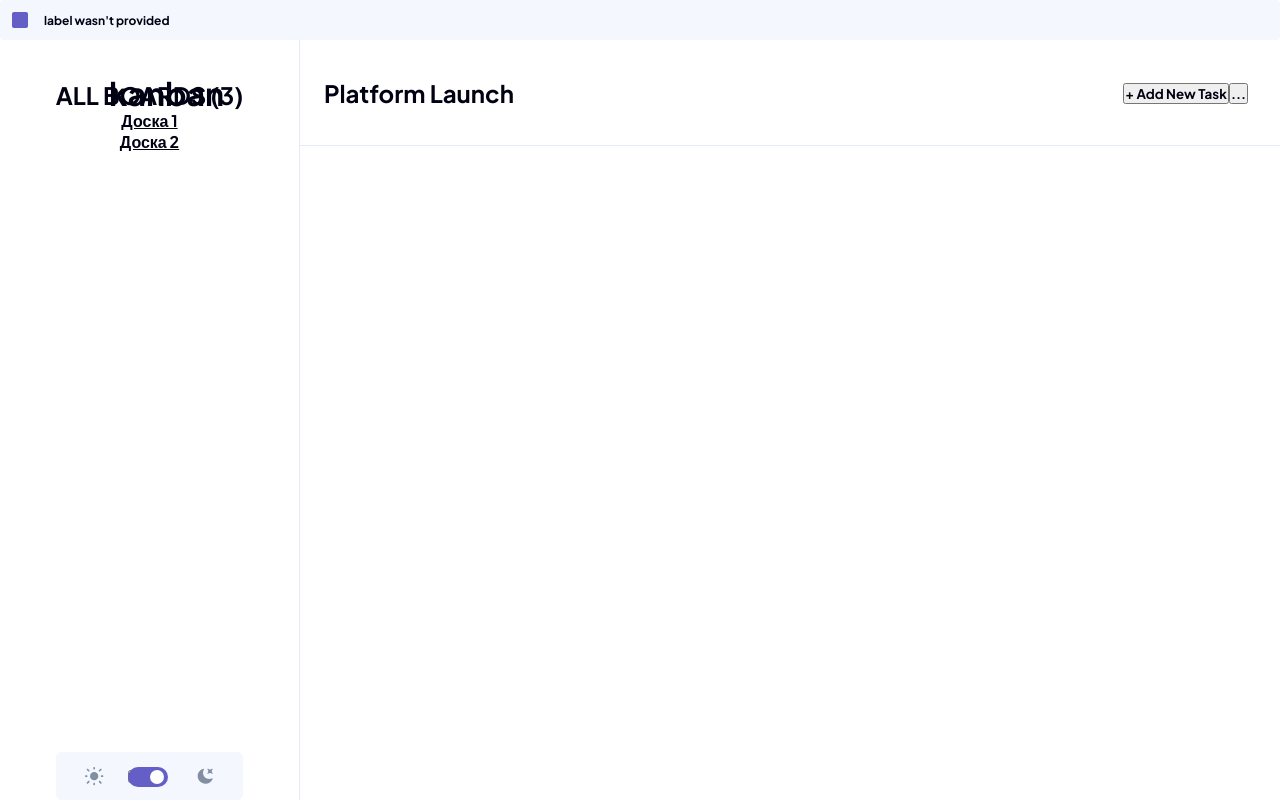
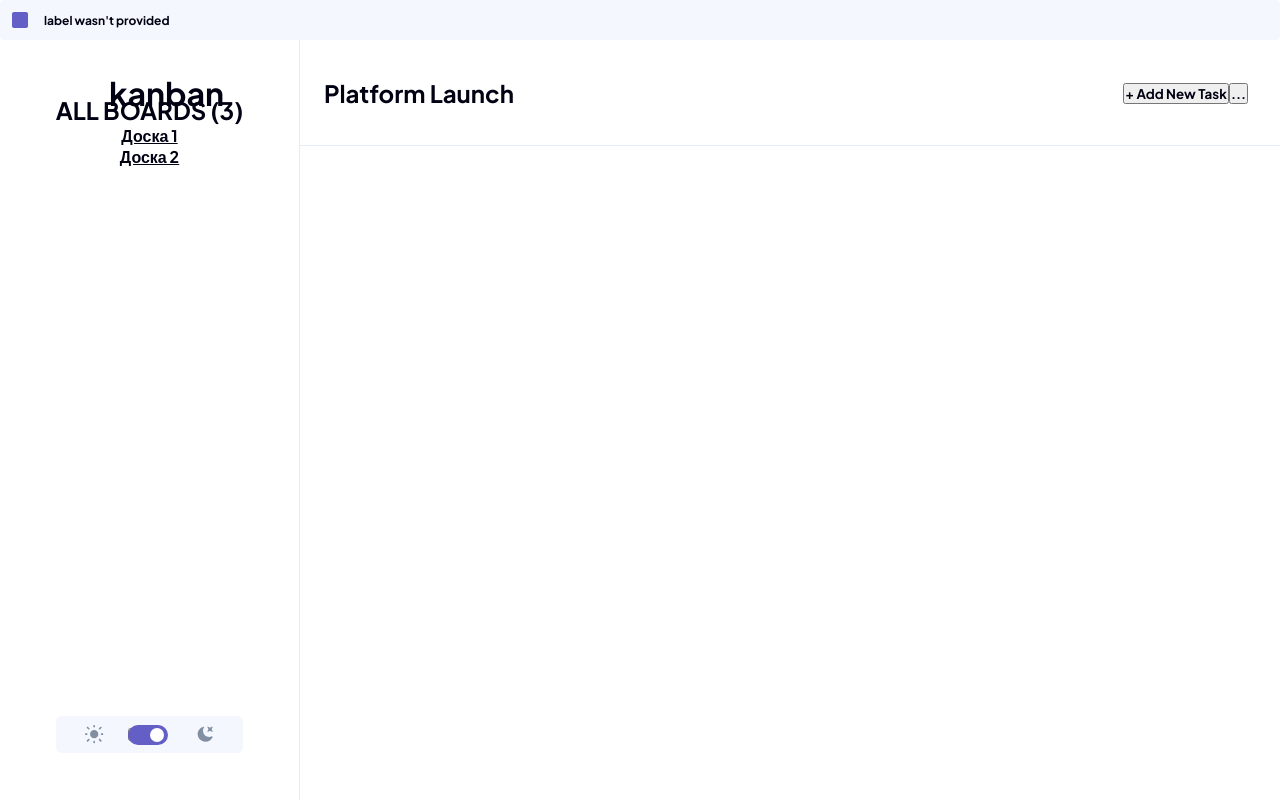
Before and after one commit to goozlo/react-kanban, a React app: page / in a window 1280 px wide. Built offline with nearby package versions, Linux system fonts and the light colour scheme.

Commit message:
bordsList el add

```diff
--- /dev/null
+++ b/src/components/SideBar/BordsList/bordsList.scss
@@ -0,0 +1,12 @@
+.bordsList {
+    display: flex;
+    flex-direction: column;
+    height: 100vh;
+}
+
+.bordsList__links {
+    display: flex;
+    flex-direction: column;
+    align-items: center;
+
+}
--- /dev/null
+++ b/src/components/SideBar/BordsList/index.jsx
@@ -0,0 +1,21 @@
+import React from 'react';
+import { Link } from "react-router-dom";
+import './bordsList.scss'
+
+const BordsList = () => {
+
+    return (
+
+        <div className='bordsList'>
+            <h2 className=''>ALL BOARDS (3)</h2>
+            <div className='bordsList__links'>
+                <Link className='bordsList__link'> Доска 1</Link>
+                <Link className='bordsList__link'> Доска 2</Link>
+            </div>
+        </div>
+
+    )
+
+};
+
+export default BordsList;
--- a/src/components/SideBar/index.jsx
+++ b/src/components/SideBar/index.jsx
@@ -2,6 +2,7 @@ import React from 'react';
 import ThemeSwiper from '../ThemeSwiper/index';
 import { Link } from "react-router-dom";
 import './sideBar.scss'
+import BordsList from './BordsList';
 
 const SideBar = () => {
 
@@ -10,16 +11,8 @@ const SideBar = () => {
 
     <div className="sidebar">
       <div className="sidebar__container">
-        <div className='sidebar__nav'>
-          <h2 className=''>ALL BOARDS (3)</h2>
-          <div className='sidebar__links'>
-            <Link className='sidebar__link'> Доска 1</Link>
-            <Link className='sidebar__link'> Доска 2</Link>
-          </div>
-        </div>
-
+        <BordsList />
         <ThemeSwiper />
-
       </div>
 
     </div>
--- a/src/components/SideBar/sideBar.scss
+++ b/src/components/SideBar/sideBar.scss
@@ -18,18 +18,7 @@
     justify-content: space-between;
     display: flex;
     flex-direction: column;
+    padding-top: 15px;
+    padding-bottom: 47px;
 
 }
-
-.sidebar__navigation {
-    display: flex;
-    flex-direction: column;
-    height: 100vh;
-}
-
-.sidebar__links {
-    display: flex;
-    flex-direction: column;
-    align-items: center;
-
-}
```
